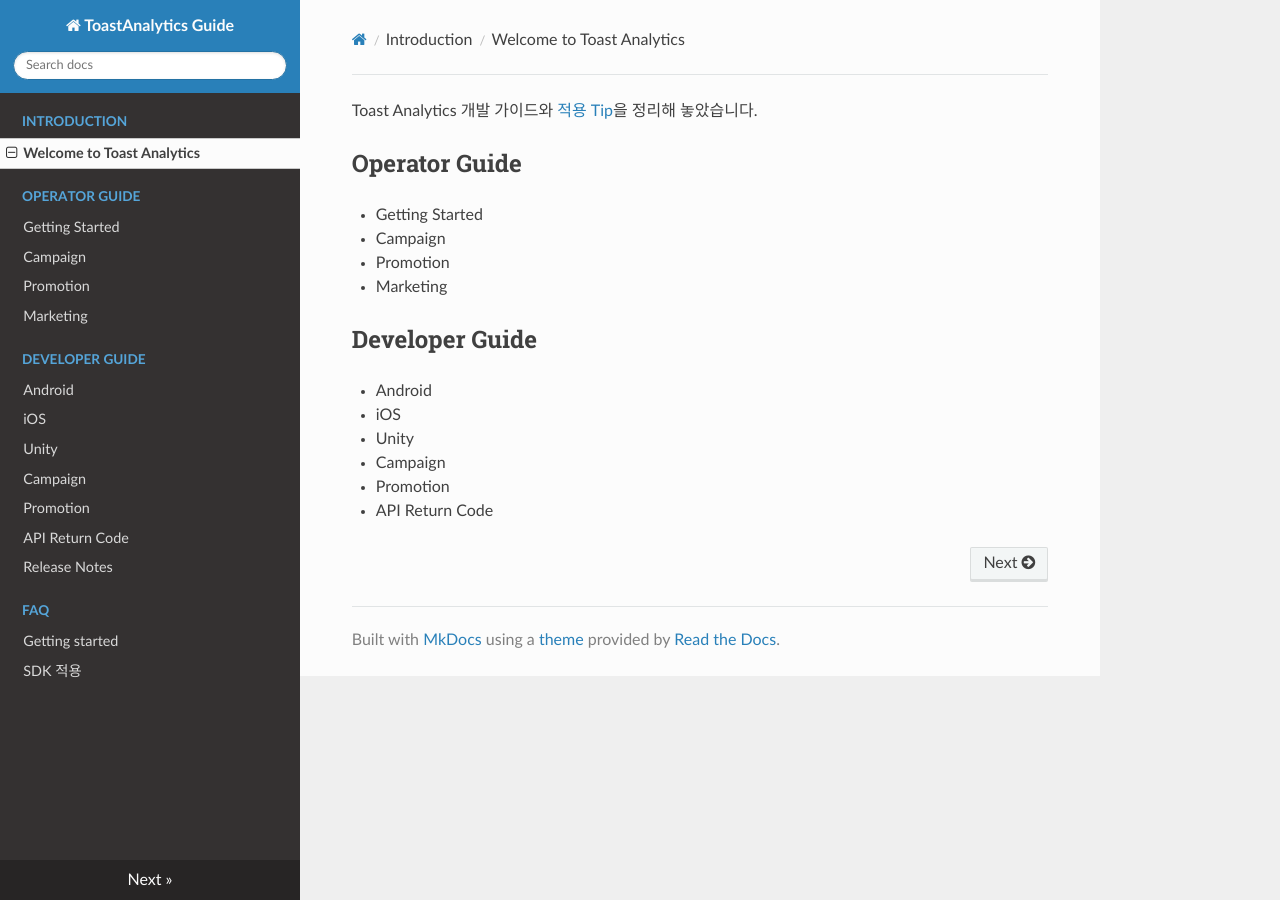
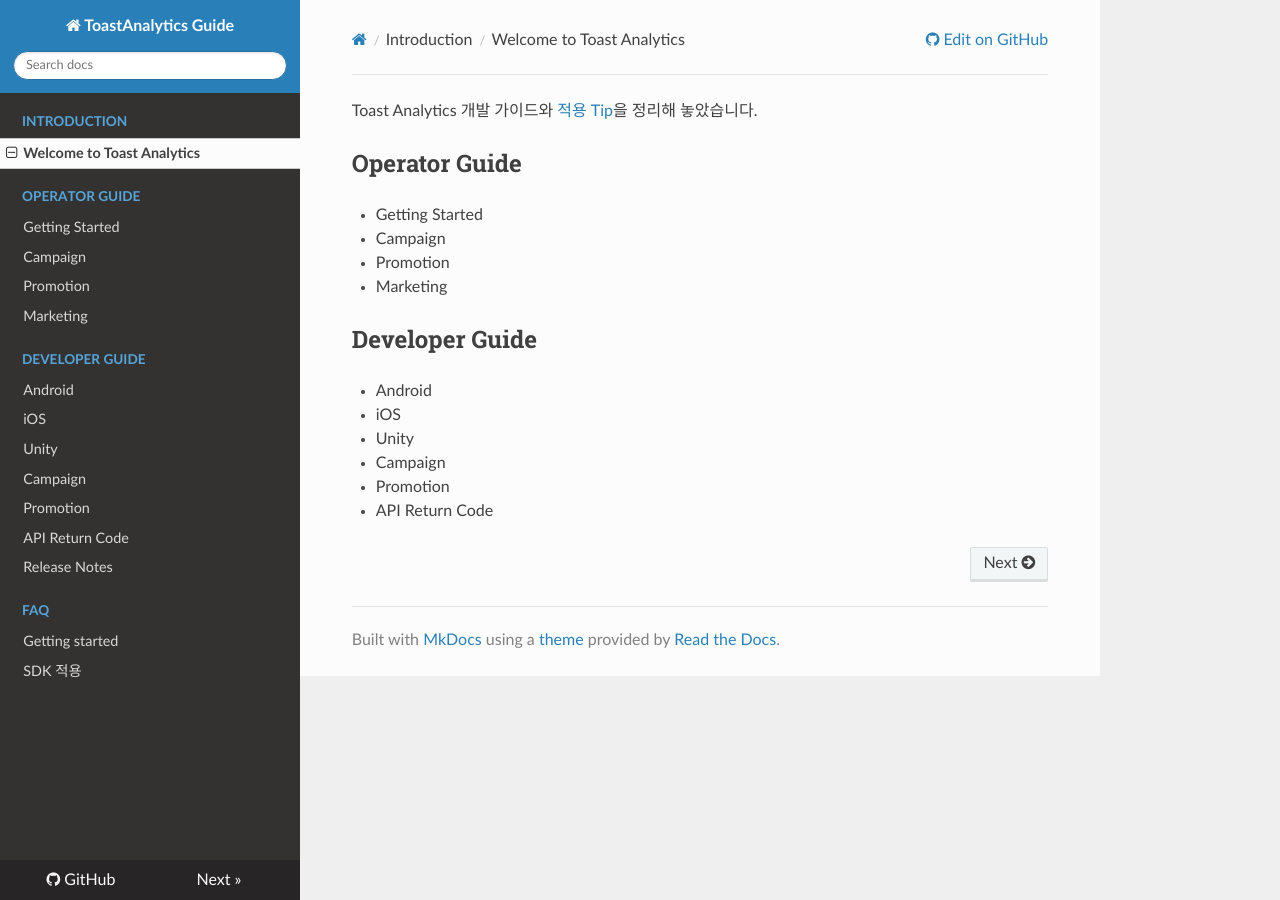
Before and after one commit to ToastAnalytics/ToastAnalytics, an MkDocs documentation site: the page built from docs/index.md, in a window 1280 px wide. Built offline with MkDocs 1.6.1, drawn with Linux system fonts in a browser that asks for light colours; nearby versions of some CDN libraries; old or Windows-style settings are respelled for this version of MkDocs; some of the changed lines change nothing that is shown.

Commit message:
Update mkdocs.yml

```diff
--- a/mkdocs.yml
+++ b/mkdocs.yml
@@ -1,5 +1,8 @@
 site_name: ToastAnalytics Guide
+site_url: http://toastanalytics.readthedocs.org
 theme: readthedocs
+
+repo_url: https://github.com/ToastAnalytics/ToastAnalytics
 
 docs_dir: docs
 site_dir: docs
@@ -21,3 +24,8 @@
 
 - ['FAQ/Getting started.md', 'FAQ', 'Getting started']
 - ['FAQ/SDK.md', 'FAQ', 'SDK 적용']
+
+markdown_extensions:
+    - toc:
+        permalink: 
+    - admonition:
```
